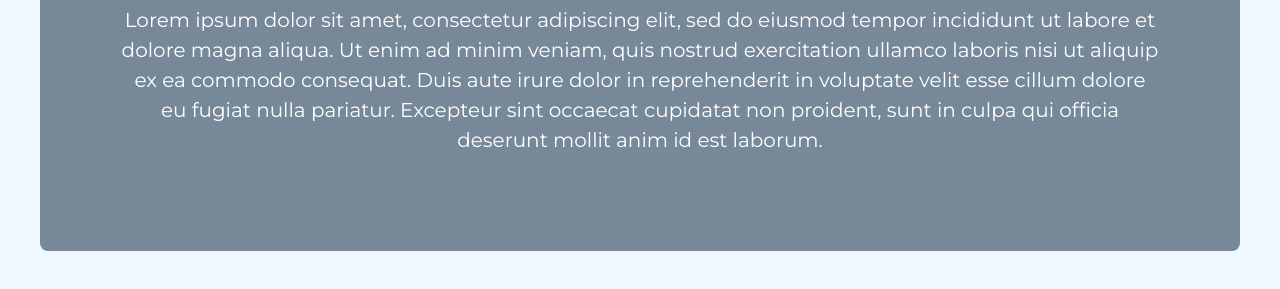
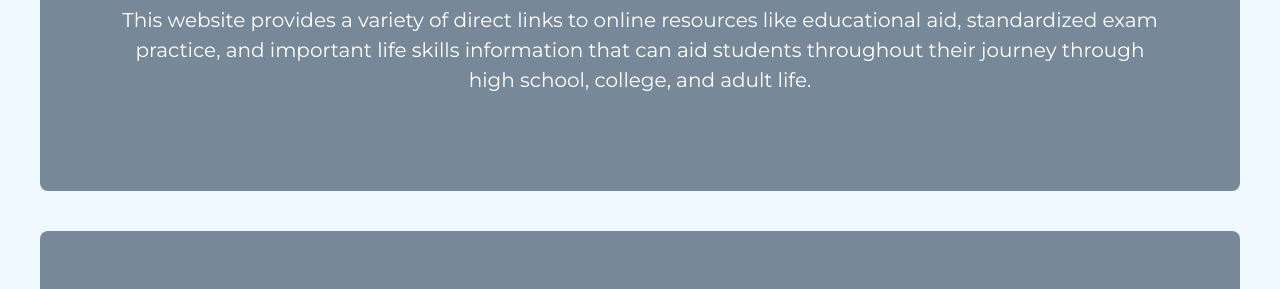
Before and after one commit to resources-for-nj-teens/resources-for-nj-teens.github.io, a plain HTML site: page index.html in a window 1280 px wide. Shown: the part 227-516 px from the top of the page. Drawn offline with nearby package versions, Linux system fonts and the light colour scheme.

Commit message:
Added about section and got rid of latin filler

```diff
--- a/index.html
+++ b/index.html
@@ -73,11 +73,15 @@
     <section id="about">
         <h1>About</h1>
         <p>
-            Lorem ipsum dolor sit amet, consectetur adipiscing elit, sed do eiusmod tempor incididunt ut labore et dolore magna aliqua.
-            Ut enim ad minim veniam, quis nostrud exercitation ullamco laboris nisi ut aliquip ex ea commodo consequat. Duis aute irure
-            dolor in reprehenderit in voluptate velit esse cillum dolore eu fugiat nulla pariatur. Excepteur sint occaecat cupidatat
-            non proident, sunt in culpa qui officia deserunt mollit anim id est laborum.
+            This website provides a variety of direct links to online resources like educational aid, standardized exam practice, and important life skills information
+            that can aid students throughout their journey through high school, college, and adult life.
+
+            <!--CASA (Court Appointed Special Advocates) of Middlesex County is a non-profit organization dedicated to serving abused and neglected children who are living in out-of-home placements. CASA recruits and trains volunteers to advise the courts and advocate for the children’s best interests.
+CASA Volunteers work individually with each child to ensure they get the best care and receive the services they need. Children with a CASA volunteer spend on average 7.5 months less in foster care than their peers who don’t have a CASA. They also have improved educational performance and are less likely to return to foster care once they leave it.
+CASA of Middlesex County is always looking for more volunteers who are willing to help Middlesex County children who are lacking an advocate in their corner. If you would like to become a volunteer, you must be at least 21 years old, able to pass a background check, and be able to commit 5-15 hours a month for 18-24 months. The online application can be filled out here:
+            -->
         </p>
+        <!--<a href = "https://casaofmiddlesexcounty.org/volunteer/application.html">application link</a>-->
     </section>
 
     <section class="parallax" id="scholarship">
```
